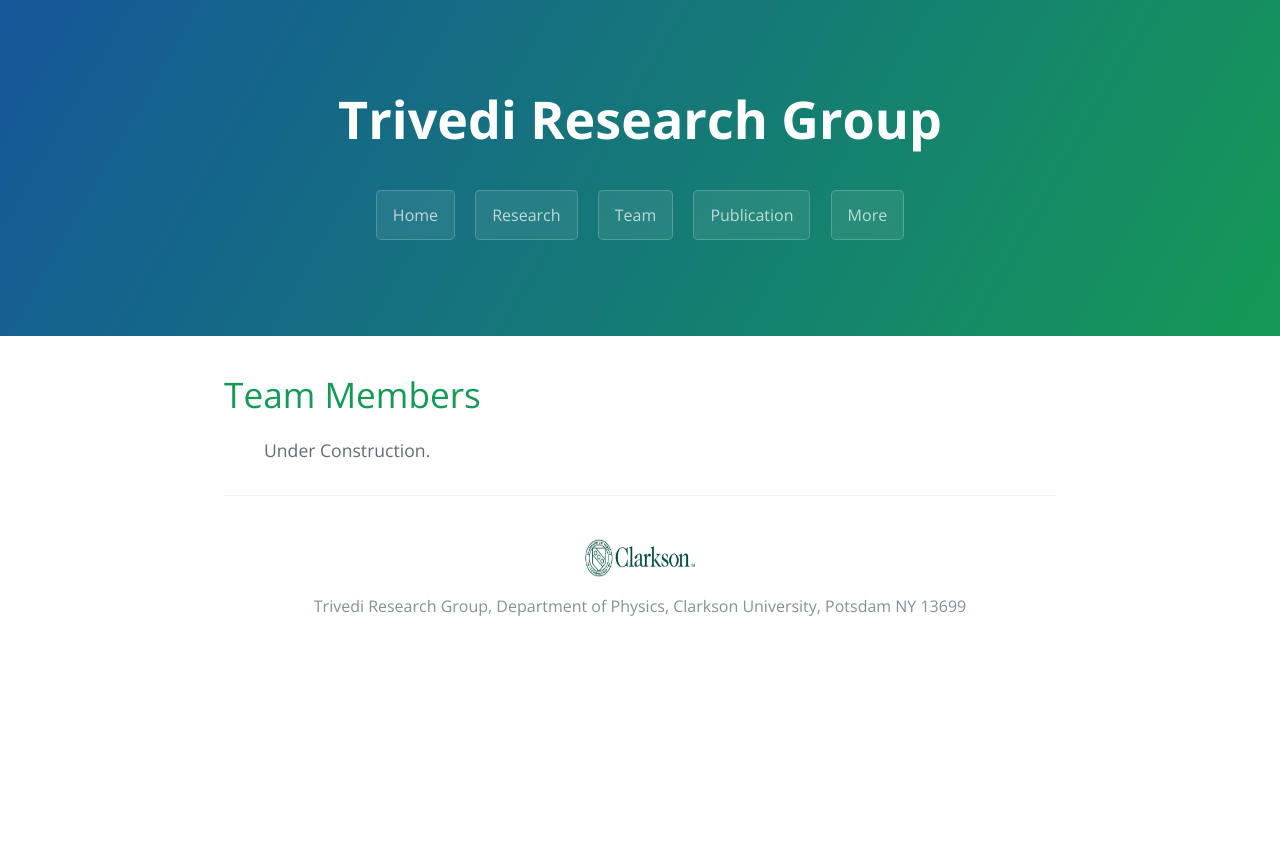
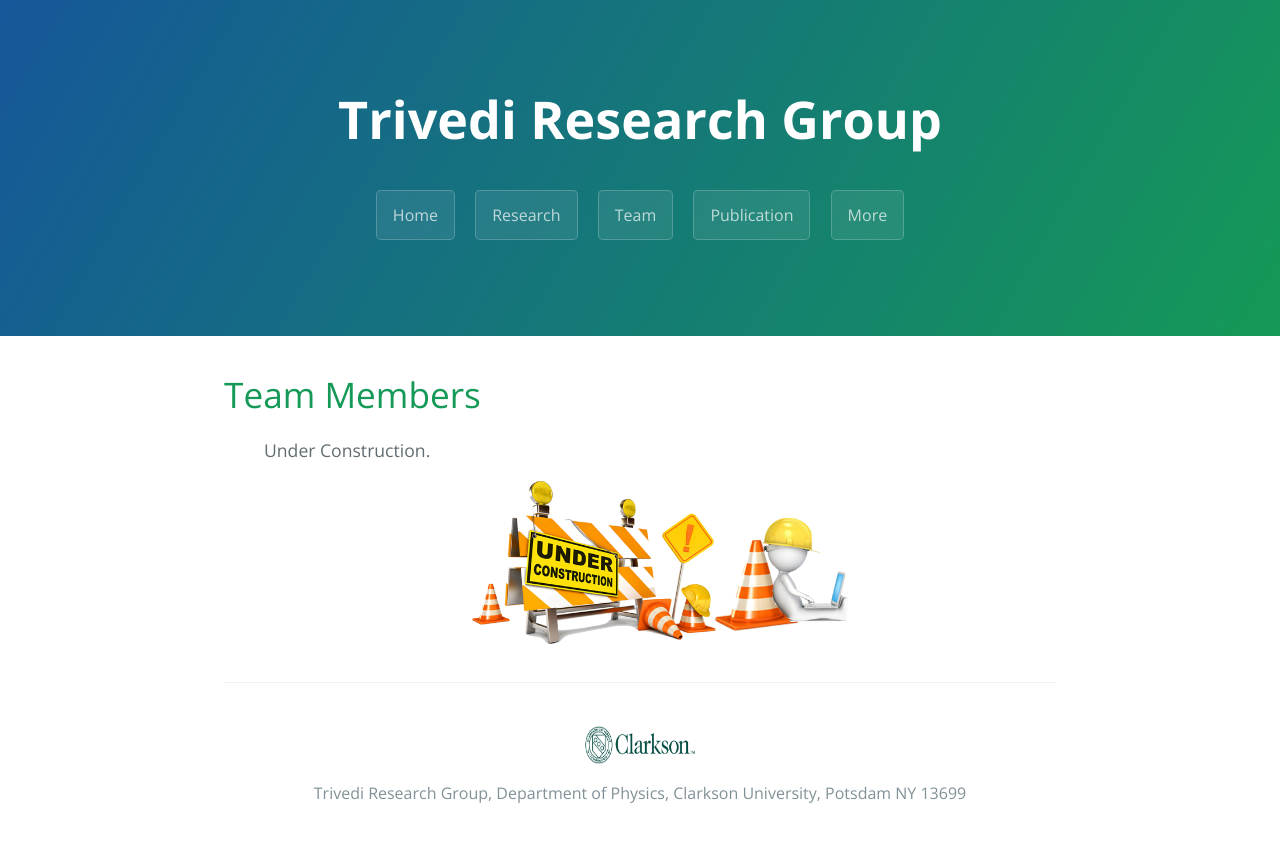
Before and after one commit to dharatrivedi/dharatrivedi.github.io, a Jekyll site: the page built from people.html, in a window 1280 px wide. Shown: the top 842 px of the page. Built offline with Jekyll 4.4.1, drawn with Linux system fonts in a browser that asks for light colours.

Commit message:
Update people.html

```diff
--- a/people.html
+++ b/people.html
@@ -10,4 +10,8 @@ title: {{ site.name }}
       Under Construction.
     {% endfor %}
   </ul>
+  <ul class="center">
+    <img src="/images/UnderConstruction.png" alt="WebPageUnderConstruction">
+  </ul>
+
 </div>
```
